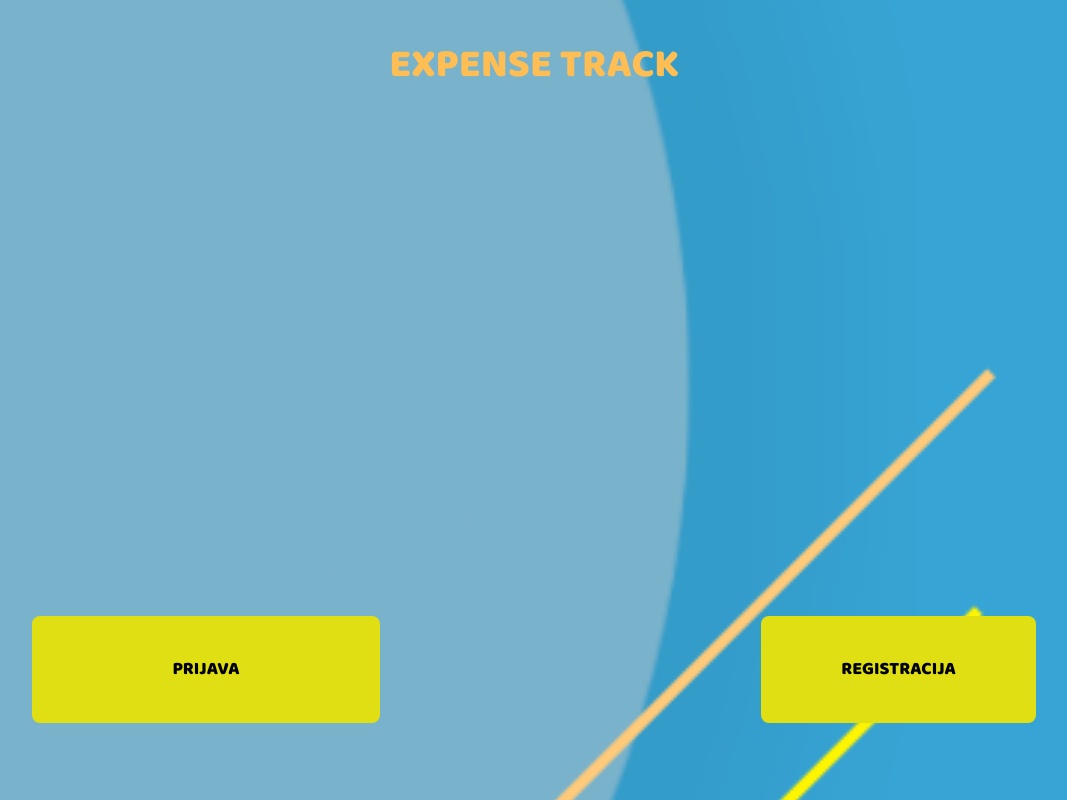
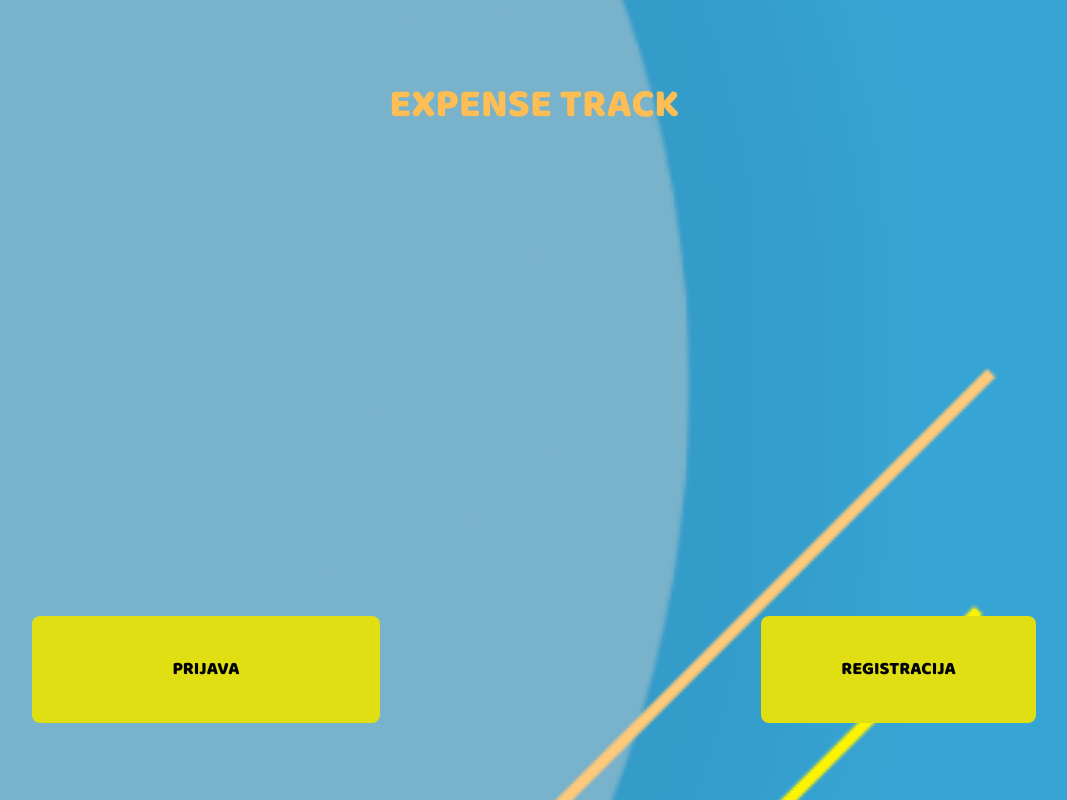
Before and after one commit to emilipuh/frontend, a Vue app: page /pocetna in a window 1280 px wide. Shown: the whole page, without its empty margins (106-1173 px from the left). Built offline with nearby package versions, Linux system fonts and the light colour scheme.

Commit message:
Izmjena css-a

```diff
--- a/src/views/Pocetna.vue
+++ b/src/views/Pocetna.vue
@@ -42,7 +42,7 @@ export default {
   max-height: 100dvh;
 }
 .title {
-  margin-top: 5vh;
+  margin-top: 10vh;
   transition: margin-top 1s;
   font-size: 40px;
   color: #ffbe53;
@@ -51,7 +51,8 @@ export default {
   margin-top: 80%;
 }
 .buttons {
-  margin-top: 65vh;
+  margin-top: 60vh;
+  margin-bottom: 15vh;
   width: 90%;
   display: flex;
   justify-content: space-between;
```
